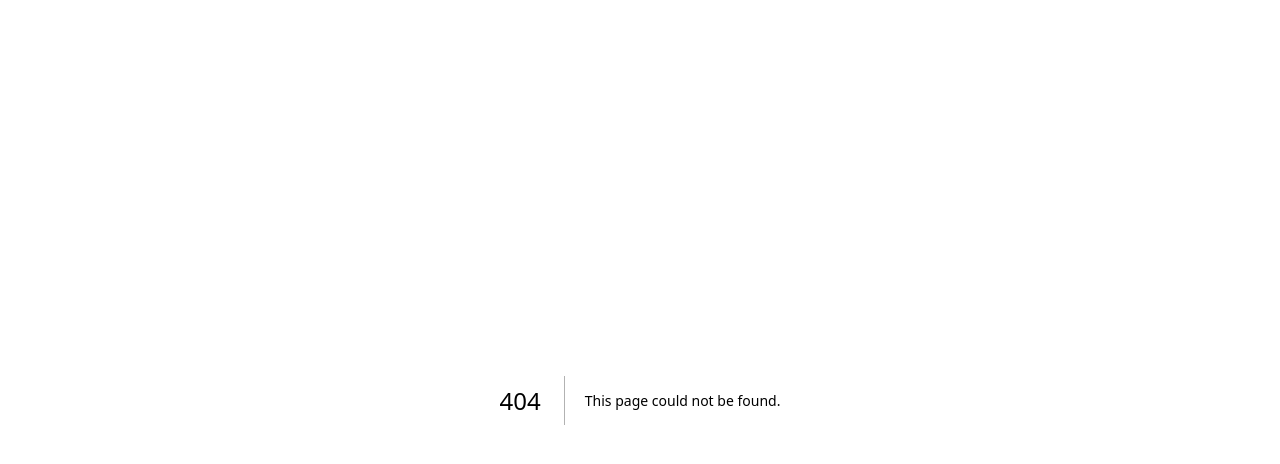
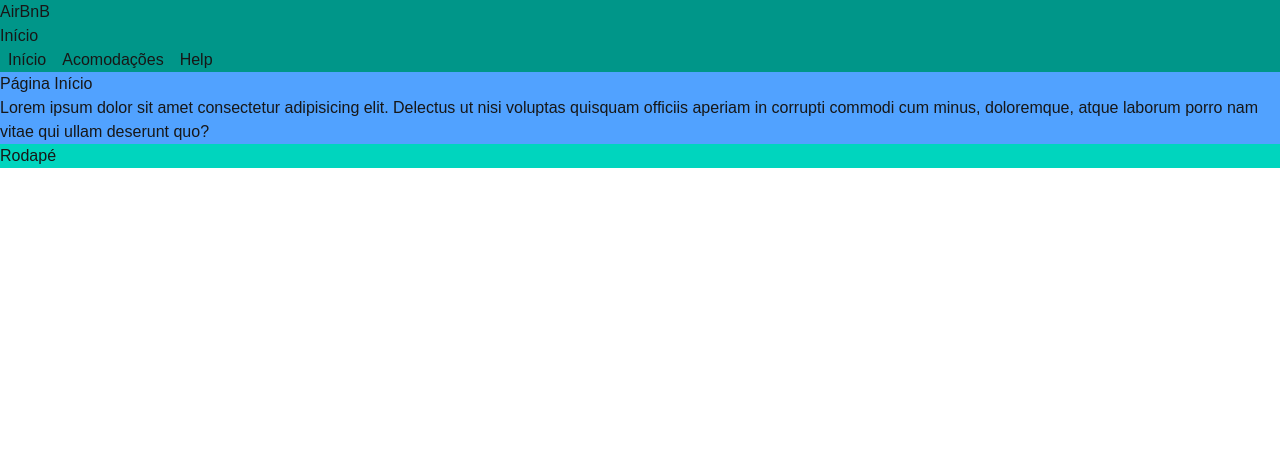
Before and after one commit to Leonel-p-a/estudos-react-e-next, a Next.js app: page /home in a window 1280 px wide. Before the commit this address had no page. Shown: the top 464 px of the page. Built offline with nearby package versions, Linux system fonts and the light colour scheme.

Commit message:
Update: Estudo realizado sobre componentes com filhos (children) e navegação entre rotas

```diff
--- /dev/null
+++ b/src/app/accomodations/page.tsx
@@ -0,0 +1,24 @@
+import { Header, Menu, Content, Footer } from "@/components/interface"
+
+export default function Page() {
+    return (
+        <div>
+            <Header
+                title="AirBnB"
+                subtitle="Minhas acomodações"
+            />
+
+            <Menu />
+
+            <Content>
+                <h2>Página de acomodações</h2>
+                <p>
+                    Lorem ipsum dolor sit amet consectetur adipisicing elit.
+                    Delectus ut nisi voluptas quisquam officiis aperiam in corrupti commodi cum minus, doloremque, atque laborum porro nam vitae qui ullam deserunt quo?
+                </p>
+            </Content>
+
+            <Footer />
+        </div>
+    )
+}
--- /dev/null
+++ b/src/app/home/page.tsx
@@ -0,0 +1,24 @@
+import { Header, Menu, Content, Footer } from "@/components/interface"
+
+export default function Page() {
+    return (
+        <div>
+            <Header
+                title="AirBnB"
+                subtitle="Início"
+            />
+
+            <Menu />
+
+            <Content>
+                <h2>Página Início</h2>
+                <p>
+                    Lorem ipsum dolor sit amet consectetur adipisicing elit.
+                    Delectus ut nisi voluptas quisquam officiis aperiam in corrupti commodi cum minus, doloremque, atque laborum porro nam vitae qui ullam deserunt quo?
+                </p>
+            </Content>
+
+            <Footer />
+        </div>
+    )
+}
--- a/src/app/main/page.tsx
+++ /dev/null
@@ -1,11 +0,0 @@
-import { Accommodation, Header } from "@/components/interface"
-
-export default function Page() {
-    return (
-        <div>
-            {Header()}
-            <hr />
-            {Accommodation()}
-        </div>
-    )
-}
--- a/src/components/interface.tsx
+++ b/src/components/interface.tsx
@@ -1,3 +1,5 @@
+import Link from "next/link"
+
 export function Accommodation() {
     return (
         <div>
@@ -11,11 +13,8 @@ export function Accommodation() {
 export function Header( props: any ) {
     return (
         <div className="bg-teal-600">
-            <h1>Logo</h1>
             <p>{props.title}</p>
-            <p>{props.description}</p>
-            <p>{props.price}</p>
-            {Menu()}
+            <p>{props.subtitle}</p>
         </div>
     )
 }
@@ -23,7 +22,33 @@ export function Header( props: any ) {
 export function Menu() {
     return (
         <div className="bg-teal-600">
-            Acododações | Experiências
+            <MenuItem text="Início" url="/home" />
+            <MenuItem text="Acomodações" url="/accomodations" />
+            <MenuItem text="Help" url="/home" />
         </div>
     )
 }
+
+export function MenuItem( props: any ) {
+    return (
+        <Link href={props.url} className="p-2">
+            {props.text}
+        </Link>
+    )
+}
+
+export function Footer() {
+    return (
+        <div className="bg-teal-400">
+            <p>Rodapé</p>
+        </div>
+    )
+}
+
+export function Content( props: any ) {
+    return (
+        <div className="bg-blue-400">
+            {props.children}
+        </div>
+    )
+}
```
